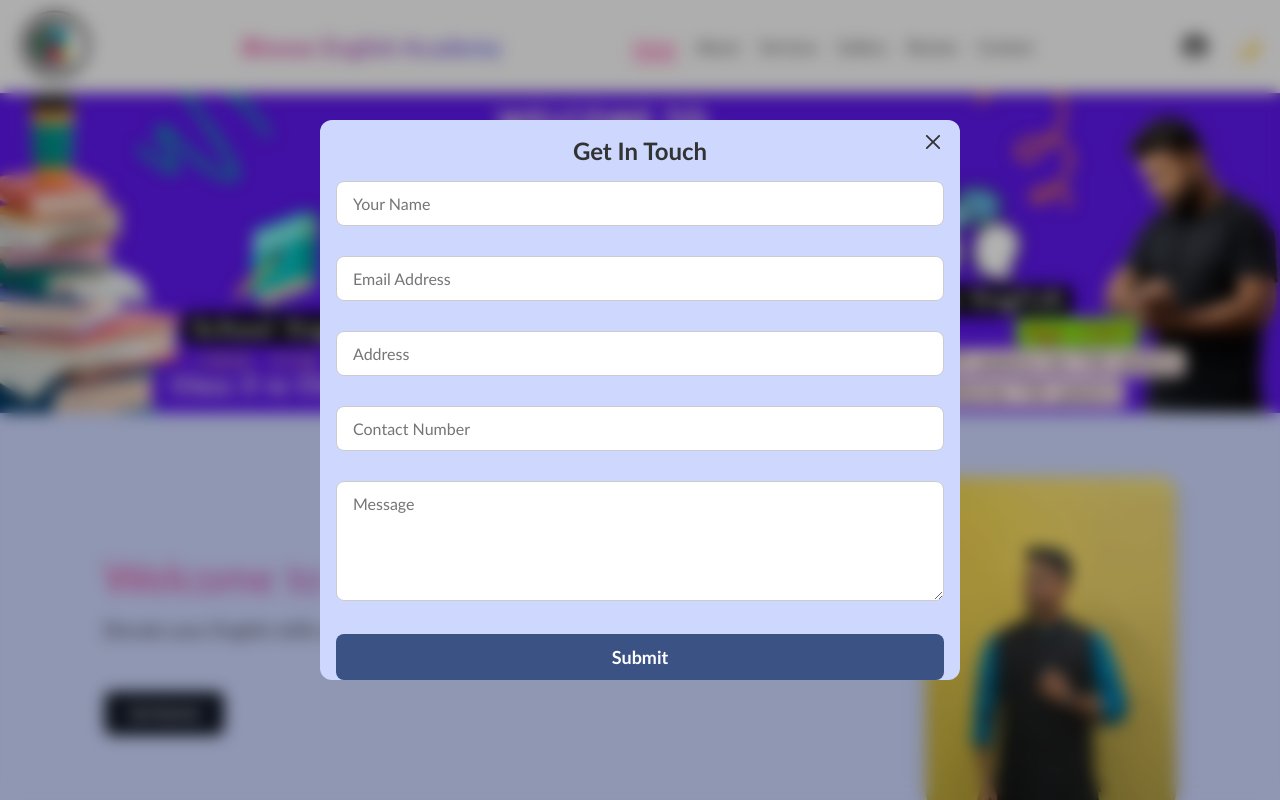
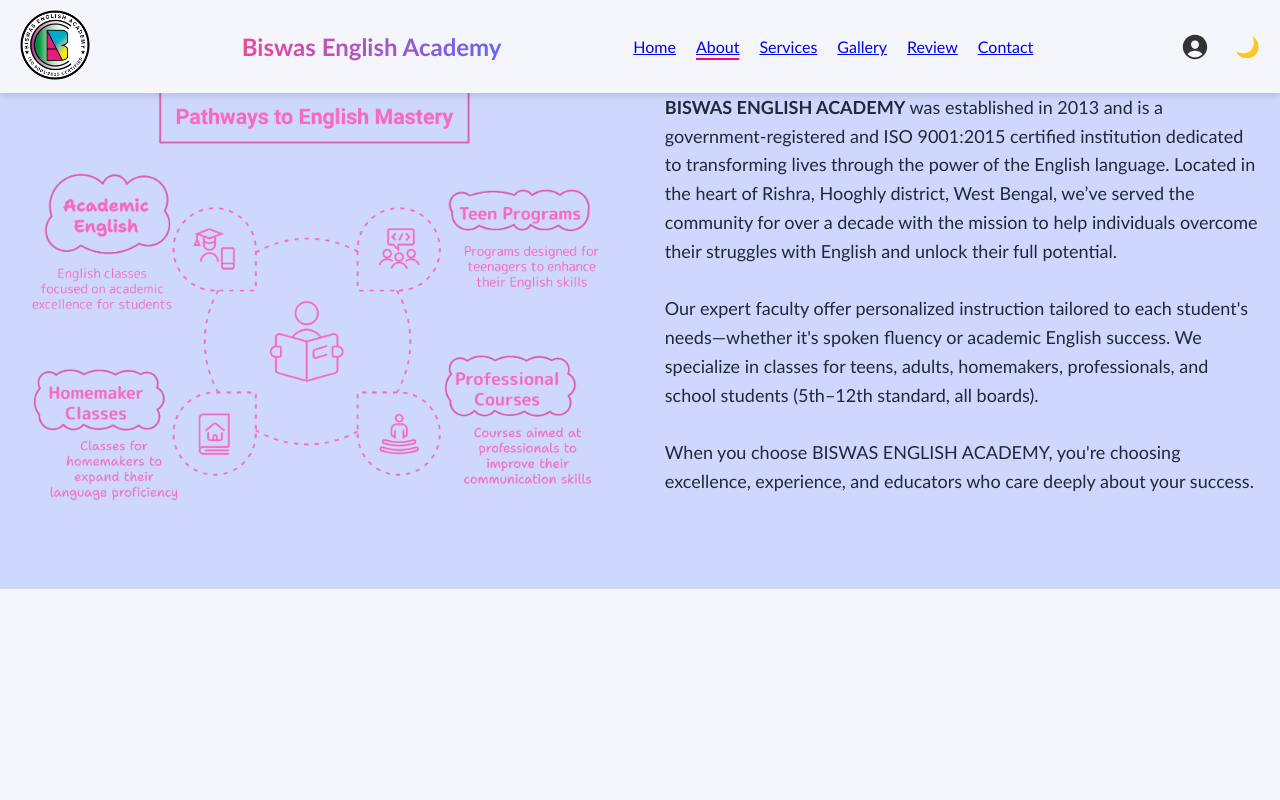
Before and after one commit to Pritam-Mondal18/biswasEnglishAcademyFinal, a React (Vite) app: page /about in a window 1280 px wide. Shown: the top 800 px of the page. Built offline with nearby package versions, Linux system fonts and the light colour scheme.

Commit message:
update the pages for separate pages

```diff
--- a/package.json
+++ b/package.json
@@ -26,7 +26,7 @@
     "react-modal": "^3.16.1",
     "react-redux": "^9.1.2",
     "react-router": "^6.26.2",
-    "react-router-dom": "^6.27.0",
+    "react-router-dom": "^6.30.1",
     "react-scroll": "^1.9.0",
     "react-scroll-trigger": "^0.6.14",
     "react-simple-typewriter": "^5.0.1",
--- a/src/components/Header.jsx
+++ b/src/components/Header.jsx
@@ -1,44 +1,154 @@
+// import React, { useState, useEffect } from "react";
+// import { motion, AnimatePresence } from "framer-motion";
+// import "./Header.css";
+// import { GiHamburgerMenu } from "react-icons/gi";
+// import { IoCloseSharp, IoPersonCircle } from "react-icons/io5";
+
+// const Header = ({
+//   homeRef,
+//   aboutRef,
+//   contactRef,
+//   gallaryRef,
+//   reviewRef,
+//   servicesRef,
+// }) => {
+//   const [showMenu, setShowMenu] = useState(false);
+//   const [theme, setTheme] = useState(
+//     () => localStorage.getItem("theme") || "light"
+//   );
+//   const [activeSection, setActiveSection] = useState("home");
+
+//   const sections = [
+//     { ref: homeRef, name: "home" },
+//     { ref: aboutRef, name: "about" },
+//     { ref: servicesRef, name: "services" },
+//     { ref: gallaryRef, name: "gallery" },
+//     { ref: reviewRef, name: "review" },
+//     { ref: contactRef, name: "contact" },
+//   ];
+
+//   const handleMenuToggle = () => setShowMenu((prev) => !prev);
+
+//   const scrollToElement = (elementRef, name) => {
+//     if (elementRef?.current) {
+//       window.scrollTo({
+//         top: elementRef.current.offsetTop - 80,
+//         behavior: "smooth",
+//       });
+//       setActiveSection(name);
+//     }
+//     setShowMenu(false);
+//   };
+
+//   const toggleTheme = () => {
+//     const newTheme = theme === "light" ? "dark" : "light";
+//     setTheme(newTheme);
+//     localStorage.setItem("theme", newTheme);
+//     document.documentElement.setAttribute("data-theme", newTheme);
+//   };
+
+//   useEffect(() => {
+//     document.documentElement.setAttribute("data-theme", theme);
+//     localStorage.setItem("theme", theme);
+//   }, [theme]);
+
+//   useEffect(() => {
+//     const handleScroll = () => {
+//       const scrollY = window.scrollY + 100;
+//       for (let section of sections) {
+//         if (
+//           section.ref.current &&
+//           scrollY >= section.ref.current.offsetTop &&
+//           scrollY <
+//             section.ref.current.offsetTop + section.ref.current.offsetHeight
+//         ) {
+//           setActiveSection(section.name);
+//           break;
+//         }
+//       }
+//     };
+//     window.addEventListener("scroll", handleScroll);
+//     return () => window.removeEventListener("scroll", handleScroll);
+//   }, [sections]);
+
+//   return (
+//     <div className="navbar">
+//       <a href="/">
+//         <img src="/images/logoFinal.png" alt="Logo" className="logo" />
+//       </a>
+
+//       <h3 className="heading">Biswas English Academy</h3>
+
+//       <AnimatePresence>
+//         {showMenu && (
+//           <motion.ul
+//             className="menu-items menu-mobile"
+//             initial={{ opacity: 0, y: -10 }}
+//             animate={{ opacity: 1, y: 0 }}
+//             exit={{ opacity: 0, y: -10 }}
+//             transition={{ duration: 0.3 }}
+//           >
+//             {sections.map(({ ref, name }) => (
+//               <li
+//                 key={name}
+//                 className={activeSection === name ? "active" : ""}
+//                 onClick={() => scrollToElement(ref, name)}
+//               >
+//                 {name.charAt(0).toUpperCase() + name.slice(1)}
+//               </li>
+//             ))}
+//           </motion.ul>
+//         )}
+//       </AnimatePresence>
+
+//       <ul className="menu-items menu-web">
+//         {sections.map(({ ref, name }) => (
+//           <li
+//             key={name}
+//             className={activeSection === name ? "active" : ""}
+//             onClick={() => scrollToElement(ref, name)}
+//           >
+//             {name.charAt(0).toUpperCase() + name.slice(1)}
+//           </li>
+//         ))}
+//       </ul>
+
+//       <div className="icon-group">
+//         <IoPersonCircle className="toggle-icon login" />
+//         <span className="toggle-icon" onClick={toggleTheme}>
+//           {theme === "light" ? "🌙" : "☀️"}
+//         </span>
+//         <span className="menu-icon" onClick={handleMenuToggle}>
+//           {showMenu ? <IoCloseSharp /> : <GiHamburgerMenu />}
+//         </span>
+//       </div>
+//     </div>
+//   );
+// };
+
+// export default Header;
 import React, { useState, useEffect } from "react";
 import { motion, AnimatePresence } from "framer-motion";
+import { Link, useLocation } from "react-router-dom";
 import "./Header.css";
 import { GiHamburgerMenu } from "react-icons/gi";
 import { IoCloseSharp, IoPersonCircle } from "react-icons/io5";
 
-const Header = ({
-  homeRef,
-  aboutRef,
-  contactRef,
-  gallaryRef,
-  reviewRef,
-  servicesRef,
-}) => {
+const Header = () => {
   const [showMenu, setShowMenu] = useState(false);
   const [theme, setTheme] = useState(
     () => localStorage.getItem("theme") || "light"
   );
-  const [activeSection, setActiveSection] = useState("home");
+  const location = useLocation();
 
-  const sections = [
-    { ref: homeRef, name: "home" },
-    { ref: aboutRef, name: "about" },
-    { ref: servicesRef, name: "services" },
-    { ref: gallaryRef, name: "gallery" },
-    { ref: reviewRef, name: "review" },
-    { ref: contactRef, name: "contact" },
+  const links = [
+    { name: "Home", path: "/" },
+    { name: "About", path: "/about" },
+    { name: "Services", path: "/services" },
+    { name: "Gallery", path: "/gallery" },
+    { name: "Review", path: "/review" },
+    { name: "Contact", path: "/contact" },
   ];
-
-  const handleMenuToggle = () => setShowMenu((prev) => !prev);
-
-  const scrollToElement = (elementRef, name) => {
-    if (elementRef?.current) {
-      window.scrollTo({
-        top: elementRef.current.offsetTop - 80,
-        behavior: "smooth",
-      });
-      setActiveSection(name);
-    }
-    setShowMenu(false);
-  };
 
   const toggleTheme = () => {
     const newTheme = theme === "light" ? "dark" : "light";
@@ -49,33 +159,13 @@
 
   useEffect(() => {
     document.documentElement.setAttribute("data-theme", theme);
-    localStorage.setItem("theme", theme);
   }, [theme]);
-
-  useEffect(() => {
-    const handleScroll = () => {
-      const scrollY = window.scrollY + 100;
-      for (let section of sections) {
-        if (
-          section.ref.current &&
-          scrollY >= section.ref.current.offsetTop &&
-          scrollY <
-            section.ref.current.offsetTop + section.ref.current.offsetHeight
-        ) {
-          setActiveSection(section.name);
-          break;
-        }
-      }
-    };
-    window.addEventListener("scroll", handleScroll);
-    return () => window.removeEventListener("scroll", handleScroll);
-  }, [sections]);
 
   return (
     <div className="navbar">
-      <a href="/">
+      <Link to="/">
         <img src="/images/logoFinal.png" alt="Logo" className="logo" />
-      </a>
+      </Link>
 
       <h3 className="heading">Biswas English Academy</h3>
 
@@ -88,13 +178,13 @@
             exit={{ opacity: 0, y: -10 }}
             transition={{ duration: 0.3 }}
           >
-            {sections.map(({ ref, name }) => (
+            {links.map(({ name, path }) => (
               <li
                 key={name}
-                className={activeSection === name ? "active" : ""}
-                onClick={() => scrollToElement(ref, name)}
+                className={location.pathname === path ? "active" : ""}
+                onClick={() => setShowMenu(false)}
               >
-                {name.charAt(0).toUpperCase() + name.slice(1)}
+                <Link to={path}>{name}</Link>
               </li>
             ))}
           </motion.ul>
@@ -102,13 +192,9 @@
       </AnimatePresence>
 
       <ul className="menu-items menu-web">
-        {sections.map(({ ref, name }) => (
-          <li
-            key={name}
-            className={activeSection === name ? "active" : ""}
-            onClick={() => scrollToElement(ref, name)}
-          >
-            {name.charAt(0).toUpperCase() + name.slice(1)}
+        {links.map(({ name, path }) => (
+          <li key={name} className={location.pathname === path ? "active" : ""}>
+            <Link to={path}>{name}</Link>
           </li>
         ))}
       </ul>
@@ -118,7 +204,10 @@
         <span className="toggle-icon" onClick={toggleTheme}>
           {theme === "light" ? "🌙" : "☀️"}
         </span>
-        <span className="menu-icon" onClick={handleMenuToggle}>
+        <span
+          className="menu-icon"
+          onClick={() => setShowMenu((prev) => !prev)}
+        >
           {showMenu ? <IoCloseSharp /> : <GiHamburgerMenu />}
         </span>
       </div>
--- a/src/main.jsx
+++ b/src/main.jsx
@@ -1,62 +1,79 @@
-import { StrictMode } from "react";
-import { createRoot } from "react-dom/client";
-import { RouterProvider, createBrowserRouter } from "react-router-dom";
-import App from "./routes/App.jsx";
-import Home from "./routes/Home.jsx";
+// import { StrictMode } from "react";
+// import { createRoot } from "react-dom/client";
+// import { RouterProvider, createBrowserRouter } from "react-router-dom";
+// import App from "./routes/App.jsx";
+// import Home from "./routes/Home.jsx";
+// import "./index.css";
+// import About from "./routes/About.jsx";
+// import Contact from "./routes/Contact.jsx";
+// // import Gallary from "./routes/Gallary.jsx";
+// import Review from "./routes/Review.jsx";
+// import Services from "./routes/Services.jsx";
+
+// // import "bootstrap/dist/css/bootstrap.css";
+
+// const router = createBrowserRouter([
+//   {
+//     // path: "/Biswas-English-Academy",
+//     path: "/",
+//     element: <App />,
+//     children: [
+//       {
+//         path: "",
+//         element: <Home />,
+//       },
+//       {
+//         path: "about",
+//         element: <About />,
+//       },
+//       {
+//         path: "contact",
+//         element: <Contact />,
+//       },
+//       // {
+//       //   path: "gallary",
+//       //   element: <Gallary />,
+//       // },
+//       {
+//         path: "review",
+//         element: <Review />,
+//       },
+//       {
+//         path: "services",
+//         element: <Services />,
+//       },
+//     ],
+//   },
+//   // {
+//   //   path: "/Biswas-English-Academy",
+//   //   element: <App />,
+//   // },
+//   // {
+//   //   path: "*",
+//   //   element: <NotFoundPage />,
+//   // },
+// ]);
+
+// createRoot(document.getElementById("root")).render(
+//   <StrictMode>
+//     {" "}
+//     <RouterProvider router={router} />{" "}
+//   </StrictMode>
+// );
+import React from "react";
+import ReactDOM from "react-dom/client";
+import { BrowserRouter } from "react-router-dom";
+import Header from "./components/Header";
+// import App from "./routes/App";
+import App from "./routes/App";
+
 import "./index.css";
-import About from "./routes/About.jsx";
-import Contact from "./routes/Contact.jsx";
-// import Gallary from "./routes/Gallary.jsx";
-import Review from "./routes/Review.jsx";
-import Services from "./routes/Services.jsx";
 
-// import "bootstrap/dist/css/bootstrap.css";
-
-const router = createBrowserRouter([
-  {
-    // path: "/Biswas-English-Academy",
-    path: "/",
-    element: <App />,
-    children: [
-      {
-        path: "",
-        element: <Home />,
-      },
-      {
-        path: "about",
-        element: <About />,
-      },
-      {
-        path: "contact",
-        element: <Contact />,
-      },
-      // {
-      //   path: "gallary",
-      //   element: <Gallary />,
-      // },
-      {
-        path: "review",
-        element: <Review />,
-      },
-      {
-        path: "services",
-        element: <Services />,
-      },
-    ],
-  },
-  // {
-  //   path: "/Biswas-English-Academy",
-  //   element: <App />,
-  // },
-  // {
-  //   path: "*",
-  //   element: <NotFoundPage />,
-  // },
-]);
-
-createRoot(document.getElementById("root")).render(
-  <StrictMode>
-    {" "}
-    <RouterProvider router={router} />{" "}
-  </StrictMode>
+ReactDOM.createRoot(document.getElementById("root")).render(
+  <React.StrictMode>
+    <BrowserRouter>
+      <Header />
+      <App />
+    </BrowserRouter>
+  </React.StrictMode>
 );
--- a/src/routes/About.jsx
+++ b/src/routes/About.jsx
@@ -2,9 +2,9 @@
 import { motion } from "framer-motion";
 import "./About.css";
 
-const About = ({ aboutRef }) => {
+const About = () => {
   return (
-    <section ref={aboutRef} className="about-container">
+    <section className="about-container">
       <motion.div
         className="about-img"
         initial={{ opacity: 0, x: -50 }}
--- a/src/routes/App.jsx
+++ b/src/routes/App.jsx
@@ -1,49 +1,23 @@
-import React, { useRef } from "react";
-// import { Outlet } from "react-router-dom";
-import { useState } from "react";
-import Header from "../components/Header";
+// src/App.jsx
+import React from "react";
+import { Routes, Route } from "react-router-dom";
 import Home from "./Home";
 import About from "./About";
+import Services from "./Services";
+import Gallary from "./Gallary";
+import Review from "./Review";
 import Contact from "./Contact";
-import Gallary from "./Gallary";
-import Services from "./Services";
-import Footer from "../components/Footer";
-import Review from "./Review";
 
 const App = () => {
-  const [theme, setTheme] = useState("light");
-  // Refs for each section
-  const homeRef = useRef(null);
-  const aboutRef = useRef(null);
-  const contactRef = useRef(null);
-  const gallaryRef = useRef(null);
-  const reviewRef = useRef(null);
-  const servicesRef = useRef(null);
-
   return (
-    <>
-      <div className={`container ${theme}`}>
-        <Header
-          homeRef={homeRef}
-          aboutRef={aboutRef}
-          servicesRef={servicesRef}
-          gallaryRef={gallaryRef}
-          contactRef={contactRef}
-          reviewRef={reviewRef}
-          theme={theme}
-          setTheme={setTheme}
-        />
-        {/* <Outlet /> */}
-      </div>
-      {/* <Header ref={homeRef} /> */}
-      <Home homeRef={homeRef} />
-      <About aboutRef={aboutRef} />
-      <Services servicesRef={servicesRef} />
-      <Gallary gallaryRef={gallaryRef} />
-      <Review reviewRef={reviewRef} />
-      <Contact contactRef={contactRef} />
-      <Footer />
-    </>
+    <Routes>
+      <Route path="/" element={<Home />} />
+      <Route path="/about" element={<About />} />
+      <Route path="/services" element={<Services />} />
+      <Route path="/gallery" element={<Gallary />} />
+      <Route path="/review" element={<Review />} />
+      <Route path="/contact" element={<Contact />} />
+    </Routes>
   );
 };
 
--- a/src/routes/Contact.css
+++ b/src/routes/Contact.css
@@ -160,7 +160,9 @@
   .icon {
     font-size: 24px;
   }
-
+  .contact-Map {
+    height: px;
+  }
   .contact-form {
     padding: 8px;
   }
--- a/src/routes/Contact.jsx
+++ b/src/routes/Contact.jsx
@@ -7,7 +7,7 @@
 import { FaYoutube } from "react-icons/fa6";
 import { motion } from "framer-motion";
 
-function Contact({ contactRef }) {
+function Contact() {
   const form = useRef();
 
   const sendEmail = (e) => {
@@ -25,7 +25,7 @@
   };
 
   return (
-    <div ref={contactRef} className="contact-container">
+    <div className="contact-container">
       <motion.div
         className="contact"
         initial={{ opacity: 0, y: 40 }}
--- a/src/routes/Gallary.jsx
+++ b/src/routes/Gallary.jsx
@@ -40,13 +40,12 @@
   }),
 };
 
-const Gallary = ({ gallaryRef }) => {
+const Gallary = () => {
   const [open, setOpen] = useState(false);
   const [index, setIndex] = useState(0);
 
   return (
     <motion.div
-      ref={gallaryRef}
       className="gallery-container"
       variants={containerVariants}
       initial="hidden"
--- a/src/routes/Home.jsx
+++ b/src/routes/Home.jsx
@@ -10,7 +10,7 @@
 import emailjs from "@emailjs/browser";
 import "./Home.css";
 
-const Home = ({ homeRef }) => {
+const Home = () => {
   const [counterStart, setcounterStart] = useState(false);
   // handle form section
   const [formVisible, setformVisible] = useState(true);
@@ -38,7 +38,7 @@
   };
 
   return (
-    <section ref={homeRef} className="home-container">
+    <section className="home-container">
       {/* Start form section */}
       {/* Modal for the first-time form */}
       <Model
```
Also changed, not shown: 1 other file (tests, documents, lock files or other folders).
